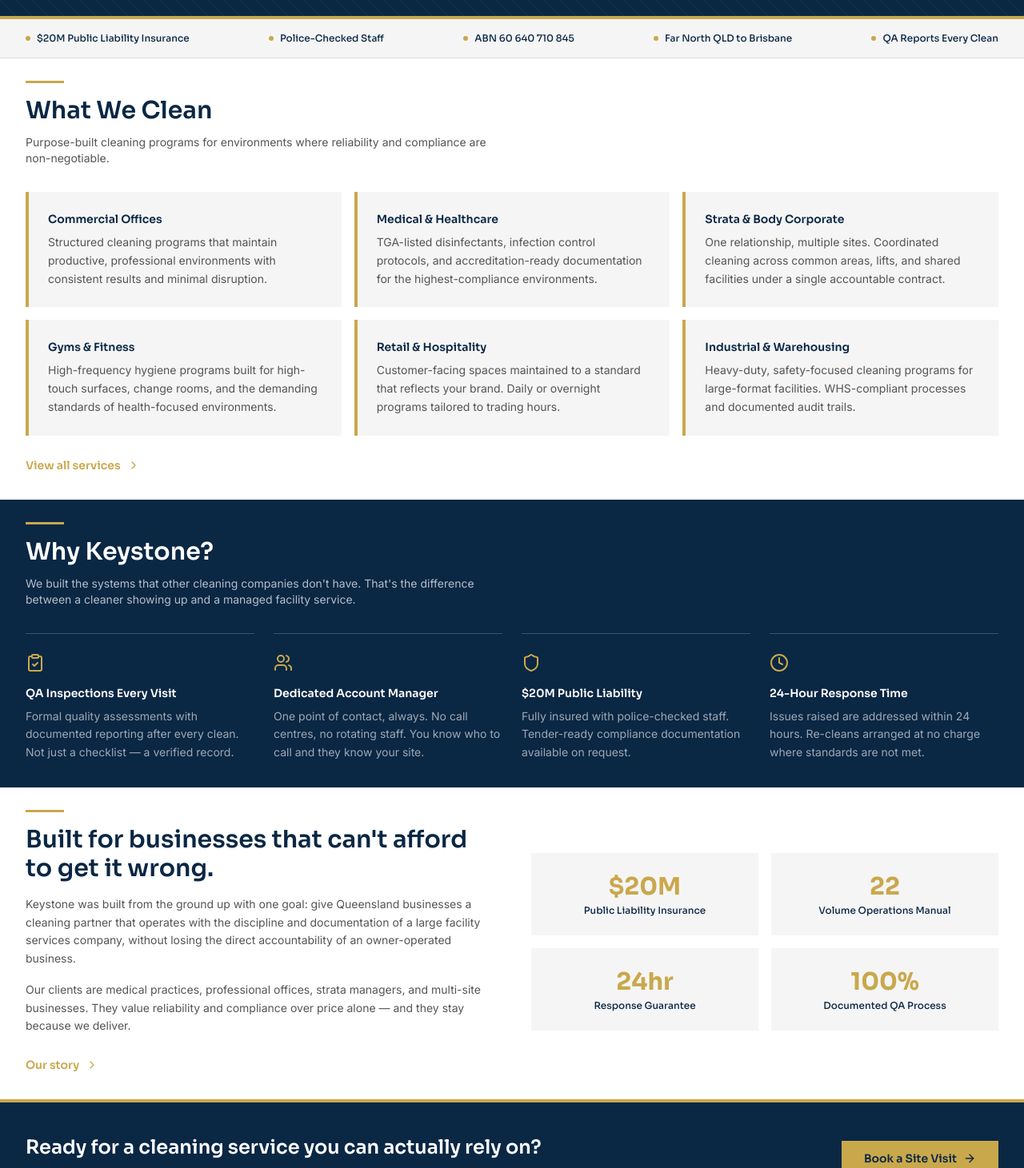
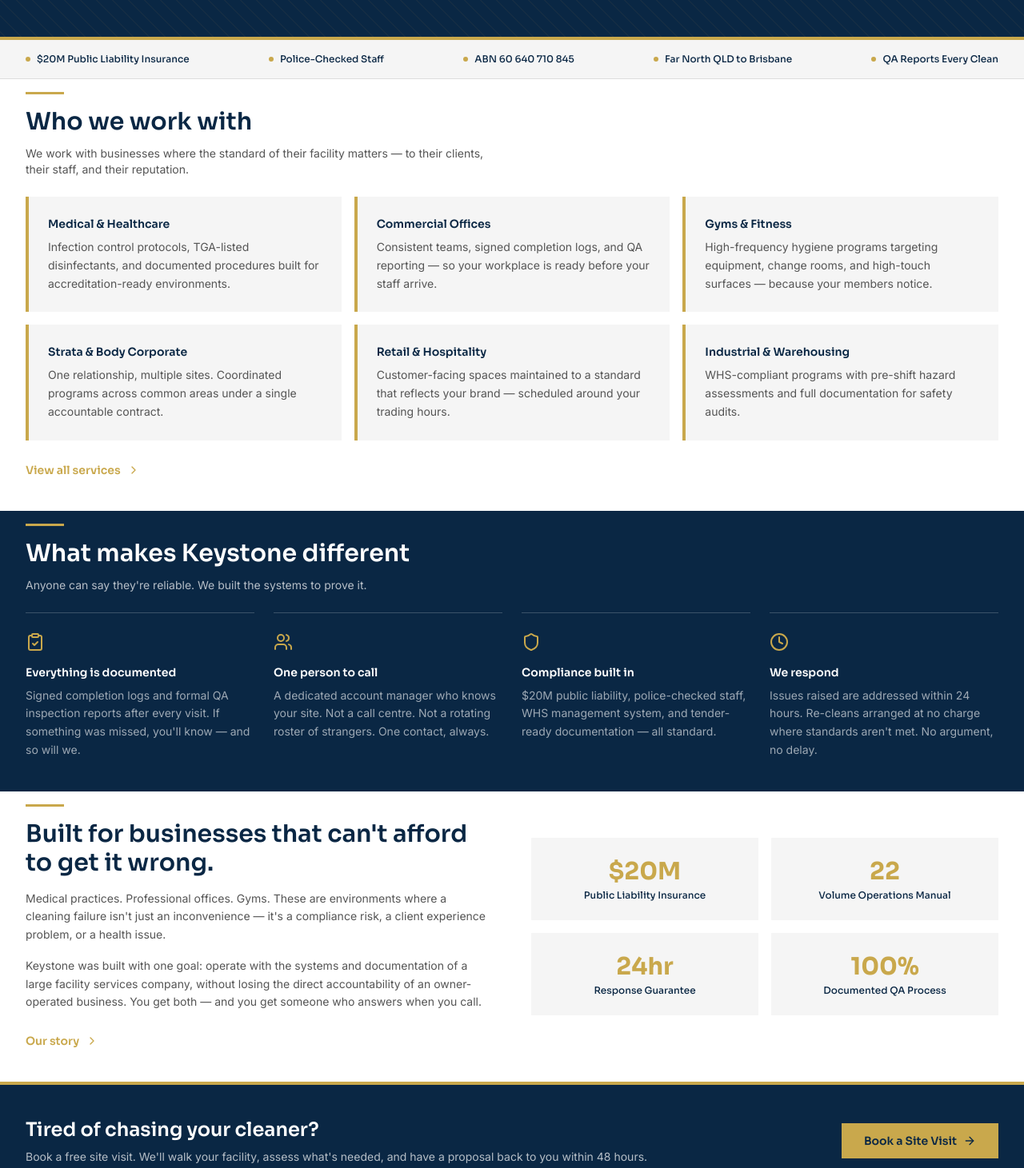
Before and after one commit to Stubbsty/Keystonewebsite, a React (Vite) app: page / in a window 1280 px wide. Shown: the part 480-1941 px from the top of the page at 80% size. Built offline with nearby package versions, Linux system fonts and the light colour scheme.

Commit message:
Update Home.tsx

```diff
--- a/src/pages/Home.tsx
+++ b/src/pages/Home.tsx
@@ -3,51 +3,51 @@ import { ArrowRight, Shield, ClipboardCheck, Users, Clock, ChevronRight } from '
 
 const services = [
   {
-    title: 'Commercial Offices',
-    description: 'Structured cleaning programs that maintain productive, professional environments with consistent results and minimal disruption.',
+    title: 'Medical & Healthcare',
+    description: 'Infection control protocols, TGA-listed disinfectants, and documented procedures built for accreditation-ready environments.',
   },
   {
-    title: 'Medical & Healthcare',
-    description: 'TGA-listed disinfectants, infection control protocols, and accreditation-ready documentation for the highest-compliance environments.',
+    title: 'Commercial Offices',
+    description: 'Consistent teams, signed completion logs, and QA reporting — so your workplace is ready before your staff arrive.',
+  },
+  {
+    title: 'Gyms & Fitness',
+    description: 'High-frequency hygiene programs targeting equipment, change rooms, and high-touch surfaces — because your members notice.',
   },
   {
     title: 'Strata & Body Corporate',
-    description: 'One relationship, multiple sites. Coordinated cleaning across common areas, lifts, and shared facilities under a single accountable contract.',
-  },
-  {
-    title: 'Gyms & Fitness',
-    description: 'High-frequency hygiene programs built for high-touch surfaces, change rooms, and the demanding standards of health-focused environments.',
+    description: 'One relationship, multiple sites. Coordinated programs across common areas under a single accountable contract.',
   },
   {
     title: 'Retail & Hospitality',
-    description: 'Customer-facing spaces maintained to a standard that reflects your brand. Daily or overnight programs tailored to trading hours.',
+    description: 'Customer-facing spaces maintained to a standard that reflects your brand — scheduled around your trading hours.',
   },
   {
     title: 'Industrial & Warehousing',
-    description: 'Heavy-duty, safety-focused cleaning programs for large-format facilities. WHS-compliant processes and documented audit trails.',
+    description: 'WHS-compliant programs with pre-shift hazard assessments and full documentation for safety audits.',
   },
 ]
 
 const differentiators = [
   {
     icon: ClipboardCheck,
-    title: 'QA Inspections Every Visit',
-    description: 'Formal quality assessments with documented reporting after every clean. Not just a checklist — a verified record.',
+    title: 'Everything is documented',
+    description: 'Signed completion logs and formal QA inspection reports after every visit. If something was missed, you\'ll know — and so will we.',
   },
   {
     icon: Users,
-    title: 'Dedicated Account Manager',
-    description: 'One point of contact, always. No call centres, no rotating staff. You know who to call and they know your site.',
+    title: 'One person to call',
+    description: 'A dedicated account manager who knows your site. Not a call centre. Not a rotating roster of strangers. One contact, always.',
   },
   {
     icon: Shield,
-    title: '$20M Public Liability',
-    description: 'Fully insured with police-checked staff. Tender-ready compliance documentation available on request.',
+    title: 'Compliance built in',
+    description: '$20M public liability, police-checked staff, WHS management system, and tender-ready documentation — all standard.',
   },
   {
     icon: Clock,
-    title: '24-Hour Response Time',
-    description: 'Issues raised are addressed within 24 hours. Re-cleans arranged at no charge where standards are not met.',
+    title: 'We respond',
+    description: 'Issues raised are addressed within 24 hours. Re-cleans arranged at no charge where standards aren\'t met. No argument, no delay.',
   },
 ]
 
@@ -77,7 +77,7 @@ export default function Home() {
               <span className="text-[#C9A84C]">Our Responsibility.</span>
             </h1>
             <p className="text-white/70 text-base leading-relaxed mb-8 max-w-xl">
-              Keystone is a managed cleaning system — not just a cleaning service. Every job is tracked, verified, and fully accountable. Servicing Far North QLD to Brisbane.
+              Most cleaning contracts are set and forgotten. No documentation. No accountability. No one to call when something goes wrong. Keystone was built as the alternative — a managed cleaning system where every visit is tracked, verified, and backed by someone who picks up the phone.
             </p>
             <div className="flex flex-col sm:flex-row gap-4">
               <Link
@@ -120,15 +120,15 @@ export default function Home() {
       </section>
 
       {/* Services overview */}
-      <section className="pt-7 pb-8 bg-white">
+      <section className="pt-4 pb-10 bg-white">
         <div className="max-w-7xl mx-auto px-4 sm:px-6 lg:px-8">
-          <div className="mb-8">
+          <div className="mb-6">
             <span className="gold-line mb-4" />
             <h2 className="font-heading font-semibold text-2xl lg:text-3xl text-[#0a2744] mb-3">
-              What We Clean
+              Who we work with
             </h2>
             <p className="text-[#555555] text-sm max-w-xl">
-              Purpose-built cleaning programs for environments where reliability and compliance are non-negotiable.
+              We work with businesses where the standard of their facility matters — to their clients, their staff, and their reputation.
             </p>
           </div>
           <div className="grid grid-cols-1 md:grid-cols-2 lg:grid-cols-3 gap-4">
@@ -159,15 +159,15 @@ export default function Home() {
       </section>
 
       {/* Why Keystone */}
-      <section className="pt-7 pb-8 bg-[#0a2744] text-white">
+      <section className="pt-4 pb-10 bg-[#0a2744] text-white">
         <div className="max-w-7xl mx-auto px-4 sm:px-6 lg:px-8">
-          <div className="mb-8">
+          <div className="mb-6">
             <span className="gold-line mb-4" />
             <h2 className="font-heading font-semibold text-2xl lg:text-3xl mb-3">
-              Why Keystone?
+              What makes Keystone different
             </h2>
             <p className="text-white/70 text-sm max-w-xl">
-              We built the systems that other cleaning companies don't have. That's the difference between a cleaner showing up and a managed facility service.
+              Anyone can say they're reliable. We built the systems to prove it.
             </p>
           </div>
           <div className="grid grid-cols-1 md:grid-cols-2 lg:grid-cols-4 gap-6">
@@ -186,7 +186,7 @@ export default function Home() {
       </section>
 
       {/* About snippet */}
-      <section className="pt-7 pb-8 bg-white">
+      <section className="pt-4 pb-10 bg-white">
         <div className="max-w-7xl mx-auto px-4 sm:px-6 lg:px-8">
           <div className="grid grid-cols-1 lg:grid-cols-2 gap-12 items-center">
             <div>
@@ -195,10 +195,10 @@ export default function Home() {
                 Built for businesses that can't afford to get it wrong.
               </h2>
               <p className="text-[#555555] text-sm leading-relaxed mb-4">
-                Keystone was built from the ground up with one goal: give Queensland businesses a cleaning partner that operates with the discipline and documentation of a large facility services company, without losing the direct accountability of an owner-operated business.
+                Medical practices. Professional offices. Gyms. These are environments where a cleaning failure isn't just an inconvenience — it's a compliance risk, a client experience problem, or a health issue.
               </p>
               <p className="text-[#555555] text-sm leading-relaxed mb-6">
-                Our clients are medical practices, professional offices, strata managers, and multi-site businesses. They value reliability and compliance over price alone — and they stay because we deliver.
+                Keystone was built with one goal: operate with the systems and documentation of a large facility services company, without losing the direct accountability of an owner-operated business. You get both — and you get someone who answers when you call.
               </p>
               <Link
                 to="/about"
@@ -235,10 +235,10 @@ export default function Home() {
           <div className="flex flex-col lg:flex-row items-center justify-between gap-6">
             <div>
               <h2 className="font-heading font-semibold text-2xl text-white mb-2">
-                Ready for a cleaning service you can actually rely on?
+                Tired of chasing your cleaner?
               </h2>
               <p className="text-white/70 text-sm">
-                Book a free site visit. No obligation. We'll walk your site and provide a tailored proposal within 48 hours.
+                Book a free site visit. We'll walk your facility, assess what's needed, and have a proposal back to you within 48 hours.
               </p>
             </div>
             <Link
```
